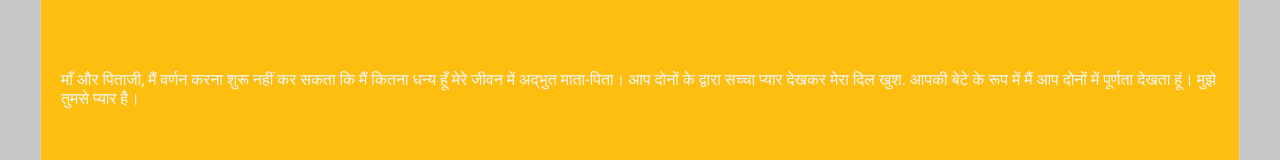
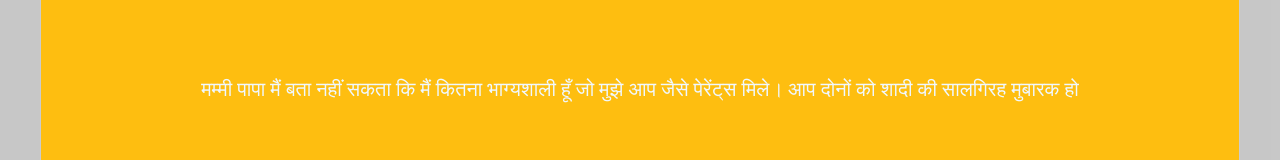
Before and after one commit to sherlvick/parent-anniversary, a React (Create React App) app: page / in a window 1280 px wide. Both pictures are taken after a click on the picture 640 px from the left and 289 px from the top of the page. Shown: the part 365-525 px from the top of the page. Built offline with nearby package versions, Linux system fonts and the light colour scheme.

Commit message:
message quote changed

```diff
--- a/src/App.js
+++ b/src/App.js
@@ -122,10 +122,8 @@ function App() {
           amazing parents in my life. Seeing true love through you both makes my
           heart happy. As your son I see perfection in both of you. I
           love you. */}
-          माँ और पिताजी, मैं वर्णन करना शुरू नहीं कर सकता कि मैं कितना धन्य हूँ
-          मेरे जीवन में अद्भुत माता-पिता। आप दोनों के द्वारा सच्चा प्यार देखकर
-          मेरा दिल खुश. आपकी बेटे के रूप में मैं आप दोनों में पूर्णता देखता हूं।
-          मुझे तुमसे प्यार है।
+          मम्मी पापा मैं बता नहीं सकता कि मैं कितना भाग्यशाली हूँ जो मुझे आप
+          जैसे पेरेंट्स मिले। आप दोनों को शादी की सालगिरह मुबारक हो
         </p>
         <button onClick={closeModal} className="closeBtn">
           बंद करो
--- a/src/app.css
+++ b/src/app.css
@@ -102,6 +102,7 @@
 
 .message {
   color: aliceblue;
+  font-size: 20px;
 }
 
 .closeBtn {
```
